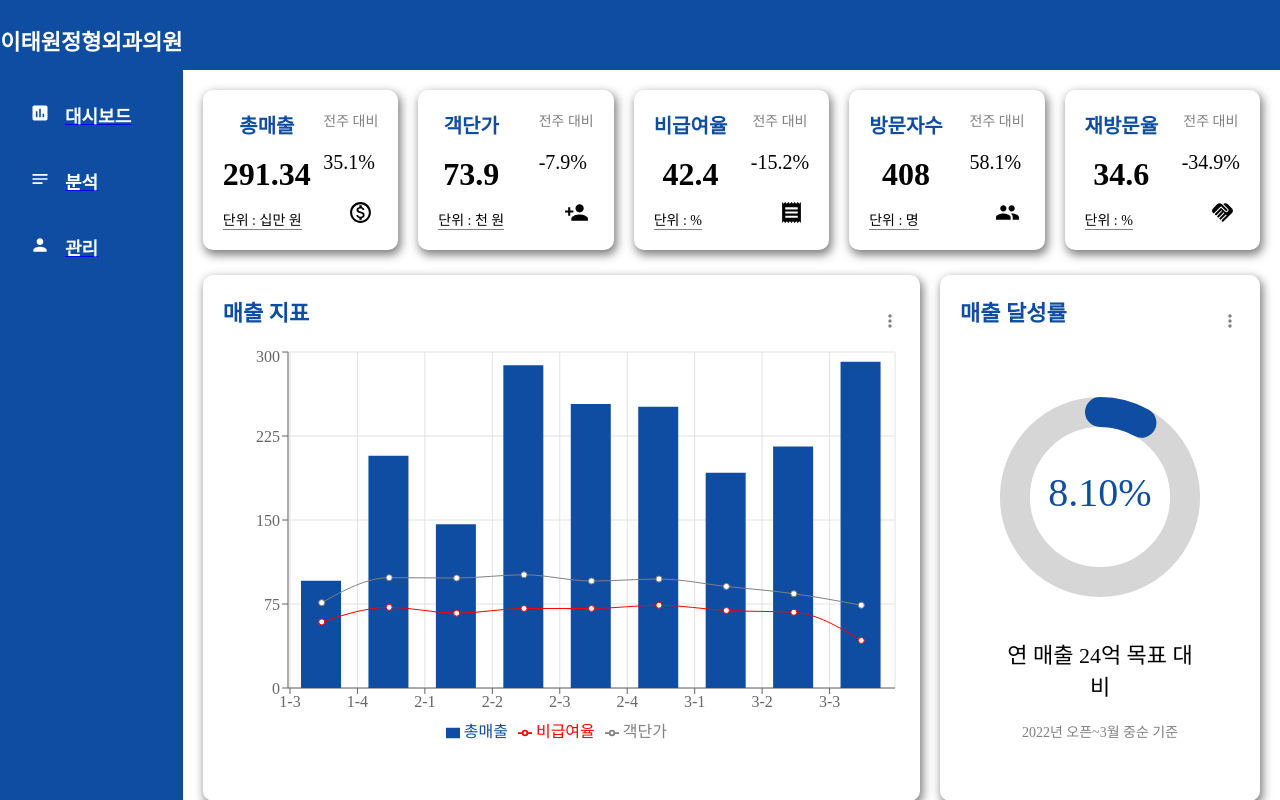
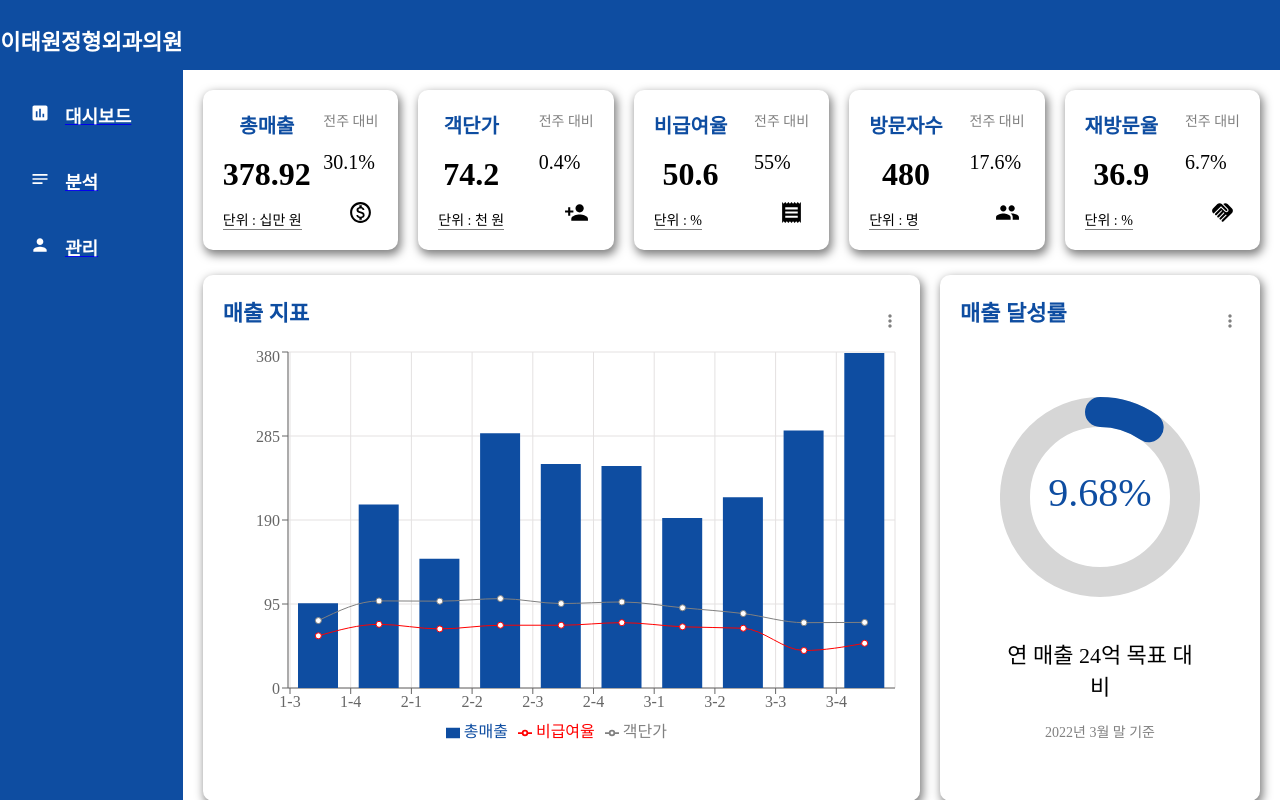
Before and after one commit to irenepark34/itwos_dashboard, a React (Create React App) app: page / in a window 1280 px wide. Shown: the top 800 px of the page. Built offline with nearby package versions, Linux system fonts and the light colour scheme.

Commit message:
third commit

```diff
--- a/src/components/featured/Featured.jsx
+++ b/src/components/featured/Featured.jsx
@@ -1,30 +1,31 @@
-import './featured.scss';
+import "./featured.scss";
 import MoreVertIcon from "@mui/icons-material/MoreVert";
-import { buildStyles, CircularProgressbar } from 'react-circular-progressbar';
+import { buildStyles, CircularProgressbar } from "react-circular-progressbar";
 import "react-circular-progressbar/dist/styles.css";
 
 export default function Featured() {
   return (
-    <div className='featured'>
+    <div className="featured">
       <div className="top">
         <h2 className="title">매출 달성률</h2>
-            <MoreVertIcon fontSize='small'/>
+        <MoreVertIcon fontSize="small" />
       </div>
       <div className="bottom">
-            <div className="featuredChart" style={{width: 200, height: 200}}>
+        <div className="featuredChart" style={{ width: 200, height: 200 }}>
           <CircularProgressbar
-                value={8.10} text={"8.10%"} strokeWidth={15}
-
+            value={9.68}
+            text={"9.68%"}
+            strokeWidth={15}
             styles={buildStyles({
-                    pathColor: 'rgb(14, 77, 161)',
-                    textColor: 'rgb(14, 77, 161)',
-                    textSize: '20px'
+              pathColor: "rgb(14, 77, 161)",
+              textColor: "rgb(14, 77, 161)",
+              textSize: "20px",
             })}
           />
         </div>
-            <span className='objective'>연 매출 24억 목표 대비</span>
-            <span className='period'>2022년 오픈~3월 중순 기준</span>
+        <span className="objective">연 매출 24억 목표 대비</span>
+        <span className="period">2022년 3월 말 기준</span>
       </div>
     </div>
-  )
+  );
 }
--- a/src/components/widget/Widget.jsx
+++ b/src/components/widget/Widget.jsx
@@ -1,81 +1,77 @@
-import PersonAddIcon from '@mui/icons-material/PersonAdd';
-import MonetizationOnOutlinedIcon from '@mui/icons-material/MonetizationOnOutlined';
-import HandshakeIcon from '@mui/icons-material/Handshake';
-import ReceiptIcon from '@mui/icons-material/Receipt';
-import PeopleIcon from '@mui/icons-material/People';
-import { widgetData } from '../../dataSource';
-import './widget.scss';
+import PersonAddIcon from "@mui/icons-material/PersonAdd";
+import MonetizationOnOutlinedIcon from "@mui/icons-material/MonetizationOnOutlined";
+import HandshakeIcon from "@mui/icons-material/Handshake";
+import ReceiptIcon from "@mui/icons-material/Receipt";
+import PeopleIcon from "@mui/icons-material/People";
+import { widgetData } from "../../dataSource";
+import "./widget.scss";
 
-
-export default function Widget({type}) {
-
+export default function Widget({ type }) {
   let data;
 
-    switch(type){
+  switch (type) {
     case "총매출":
       data = {
-          title : "총매출",
-          value : 291.34,
-          link : "단위 : 십만 원",
-          icon : < MonetizationOnOutlinedIcon className='icon' />,
-          percentage : 35.1,
-        }
+        title: "총매출",
+        value: 378.92,
+        link: "단위 : 십만 원",
+        icon: <MonetizationOnOutlinedIcon className="icon" />,
+        percentage: 30.1,
+      };
       break;
     case "객단가":
       data = {
-          title : "객단가",
-          value : 73.9,
-          link : "단위 : 천 원",
-          icon : < PersonAddIcon className='icon' />,
-          percentage : -7.9,
-        }
+        title: "객단가",
+        value: 74.2,
+        link: "단위 : 천 원",
+        icon: <PersonAddIcon className="icon" />,
+        percentage: 0.4,
+      };
       break;
     case "비급여율":
       data = {
-          title : "비급여율",
-          value : 42.4,
-          link : "단위 : %",
-          icon : < ReceiptIcon className='icon' />,
-          percentage : -15.2,
-        }
+        title: "비급여율",
+        value: 50.6,
+        link: "단위 : %",
+        icon: <ReceiptIcon className="icon" />,
+        percentage: 55.0,
+      };
       break;
     case "방문자수":
       data = {
-          title : "방문자수",
-          value : 408,
-          link : "단위 : 명",
-          icon : < PeopleIcon className='icon' />,
-          percentage : 58.1,
-        }
+        title: "방문자수",
+        value: 480,
+        link: "단위 : 명",
+        icon: <PeopleIcon className="icon" />,
+        percentage: 17.6,
+      };
       break;
     case "재방문율":
       data = {
-          title : "재방문율",
-          value : 34.6,
-          link : "단위 : %",
-          icon : < HandshakeIcon className='icon' />,
-          percentage : -34.9,
-        }
+        title: "재방문율",
+        value: 36.9,
+        link: "단위 : %",
+        icon: <HandshakeIcon className="icon" />,
+        percentage: 6.7,
+      };
       break;
 
     default:
       break;
   }
 
-
   return (
-    <div className='widget'>
+    <div className="widget">
       <div className="left">
         <span className="title">{data.title}</span>
         <span className="counter">{data.value}</span>
         <span className="link">{data.link}</span>
       </div>
       <div className="right">
-      <span className='last'>전주 대비</span>
-        <div className="percentages">
-          {data.percentage}% </div>
+        <span className="last">전주 대비</span>
+        <div className="percentages">{data.percentage}% </div>
         {data.icon}
       </div>
     </div>
   );
-};
+}
--- a/src/dataSource.js
+++ b/src/dataSource.js
@@ -1,6 +1,6 @@
 export const weeklyData = [
   {
-      name: '1-3',
+    name: "1-3",
     총매출: 95.84,
     객단가: 76.2,
     비급여율: 59.0,
@@ -10,7 +10,7 @@ export const weeklyData = [
     재진객단가: 42.4,
   },
   {
-      name: '1-4',
+    name: "1-4",
     총매출: 207.47,
     객단가: 98.5,
     비급여율: 72.0,
@@ -20,7 +20,7 @@ export const weeklyData = [
     재진객단가: 82.7,
   },
   {
-      name: '2-1',
+    name: "2-1",
     총매출: 146.18,
     객단가: 98.2,
     비급여율: 66.8,
@@ -28,10 +28,9 @@ export const weeklyData = [
     재방문율: 45.8,
     신규객단가: 79.5,
     재진객단가: 87.9,
-
   },
   {
-      name: '2-2',
+    name: "2-2",
     총매출: 288.16,
     객단가: 101.1,
     비급여율: 71.0,
@@ -41,7 +40,7 @@ export const weeklyData = [
     재진객단가: 87.9,
   },
   {
-      name: '2-3',
+    name: "2-3",
     총매출: 253.46,
     객단가: 95.5,
     비급여율: 71.0,
@@ -51,7 +50,7 @@ export const weeklyData = [
     재진객단가: 83.0,
   },
   {
-      name: '2-4',
+    name: "2-4",
     총매출: 251.19,
     객단가: 97.3,
     비급여율: 73.9,
@@ -61,7 +60,7 @@ export const weeklyData = [
     재진객단가: 89.1,
   },
   {
-      name: '3-1',
+    name: "3-1",
     총매출: 192.26,
     객단가: 90.7,
     비급여율: 69.2,
@@ -71,7 +70,7 @@ export const weeklyData = [
     재진객단가: 87.1,
   },
   {
-      name: '3-2',
+    name: "3-2",
     총매출: 215.65,
     객단가: 84.2,
     비급여율: 67.6,
@@ -81,7 +80,7 @@ export const weeklyData = [
     재진객단가: 74.4,
   },
   {
-      name: '3-3',
+    name: "3-3",
     총매출: 291.34,
     객단가: 73.9,
     비급여율: 42.4,
@@ -90,17 +89,27 @@ export const weeklyData = [
     신규객단가: 23.0,
     재진객단가: 70.2,
   },
+  {
+    name: "3-4",
+    총매출: 378.92,
+    객단가: 74.2,
+    비급여율: 50.6,
+    방문자수: 480,
+    재방문율: 36.9,
+    신규객단가: 40.8,
+    재진객단가: 72.5,
+  },
 ];
 
 export const widgetData = [
   {
-      name: '3-3',
-      총매출: 291.34,
-      객단가: 73.9,
-      비급여율: 42.4,
-      방문자수: 408,
-      재방문율: 34.6,
-      신규객단가: 23.0,
-      재진객단가: 70.2,
+    name: "3-4",
+    총매출: 378.92,
+    객단가: 74.2,
+    비급여율: 50.6,
+    방문자수: 480,
+    재방문율: 36.9,
+    신규객단가: 40.8,
+    재진객단가: 72.5,
   },
-  ]
+];
--- a/src/pages/analysis/Analysis.jsx
+++ b/src/pages/analysis/Analysis.jsx
@@ -1,10 +1,10 @@
-import './analysis.scss';
-import Sidebar from '../../components/sidebar/Sidebar';
-import Navbar from '../../components/navbar/Navbar';
+import "./analysis.scss";
+import Sidebar from "../../components/sidebar/Sidebar";
+import Navbar from "../../components/navbar/Navbar";
 
 export default function Analysis() {
   return (
-    <div className='analysis'>
+    <div className="analysis">
       <Sidebar />
       <div className="newContainer">
         <Navbar />
@@ -12,23 +12,25 @@ export default function Analysis() {
           <h2>LESSON & LEARN</h2>
         </div>
         <div className="bottom">
-              <div className='paragraph'> GOOD
-                <li>오픈 후 가장 높은 매출 (2월 2주차가 2위)</li>
-                <li>오픈 후 가장 많은 방문자 수 (신속항원검사자의 병원 및 진료과목 인지)</li>
-                <li>병원 첫 방문자가 크게 증가 (전주 대비 200% 이상)</li>
+          <div className="paragraph" style={{ color: "rgb(14, 77, 161)" }}>
+            {" "}
+            GOOD
+            <li>
+              매출뿐만 아니라 질적인 지표가 가장 바람직한 형태로 변화하는 중
+            </li>
           </div>
-              <div className='paragraph'> NOT GOOD
-                <li>재진 환자 객단가 1개월째 하락세 (원인 파악 필요)</li>
-                <li>신규 객단가 크게 하락했지만, 신속항원검사가 원인으로 추후 회복 기대</li>
-                <li>비급여 매출 크게 하락했지만, 상동</li>
+          <div className="paragraph" style={{ color: "rgb(14, 77, 161)" }}>
+            {" "}
+            NOT GOOD
+            <li>3월 4주차는 개선 사항은 지표에서 확인되지 않음</li>
           </div>
-              <div className='paragraph'> NEXT STEP
-                <li>재진 환자 객단가 하락 원인 파악 및 대응책 마련</li>
-                <li>네이버 키워드 광고 집행으로 신규 환자 유치 시작 (월 200만 원~)</li>
-                <li>네이버 키워드 광고비 소진 트렌드 파악 후 DM 비용 이월</li>
+          <div className="paragraph" style={{ color: "rgb(14, 77, 161)" }}>
+            {" "}
+            NEXT STEP
+            <li>환자 중 셀렉해 스타벅스 쿠폰 지급 예정</li>
           </div>
         </div>
       </div>
     </div>
-  )
+  );
 }
```
Lines whose indentation alone changed are shown as unchanged.
